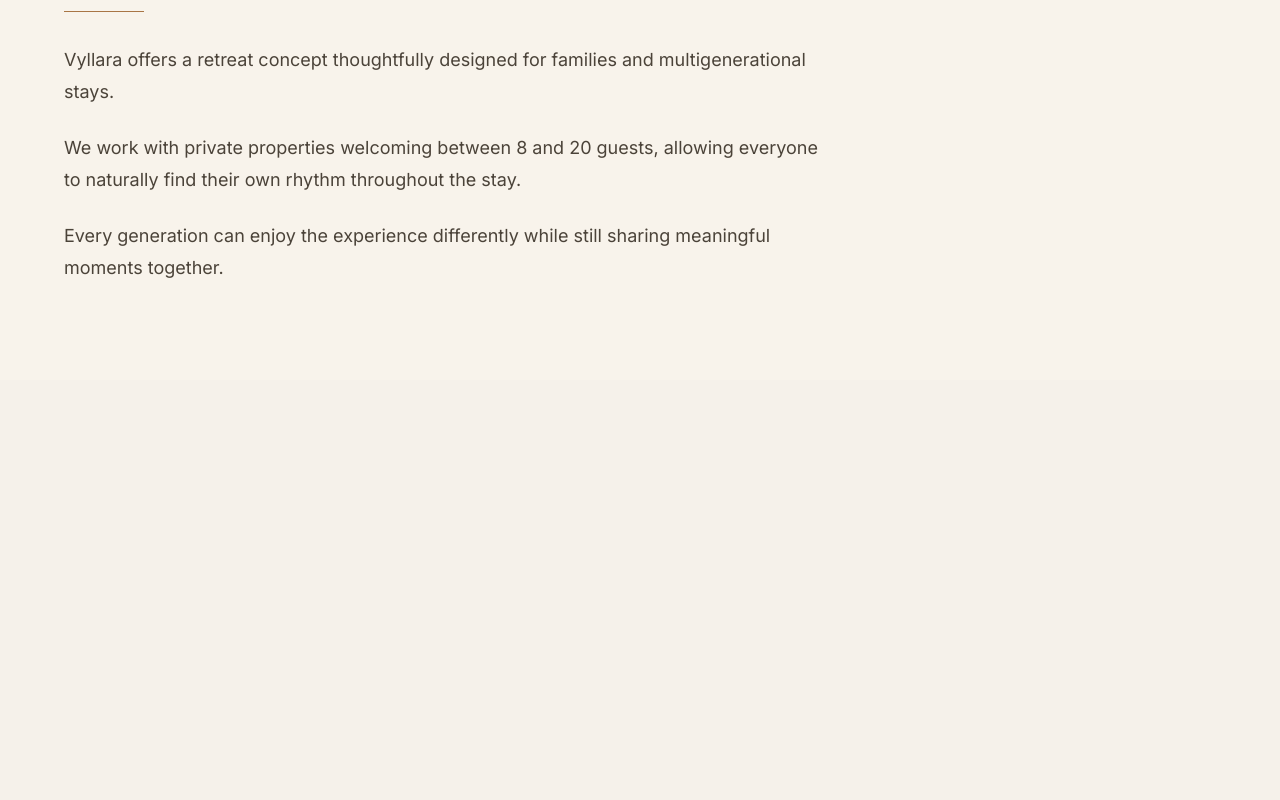
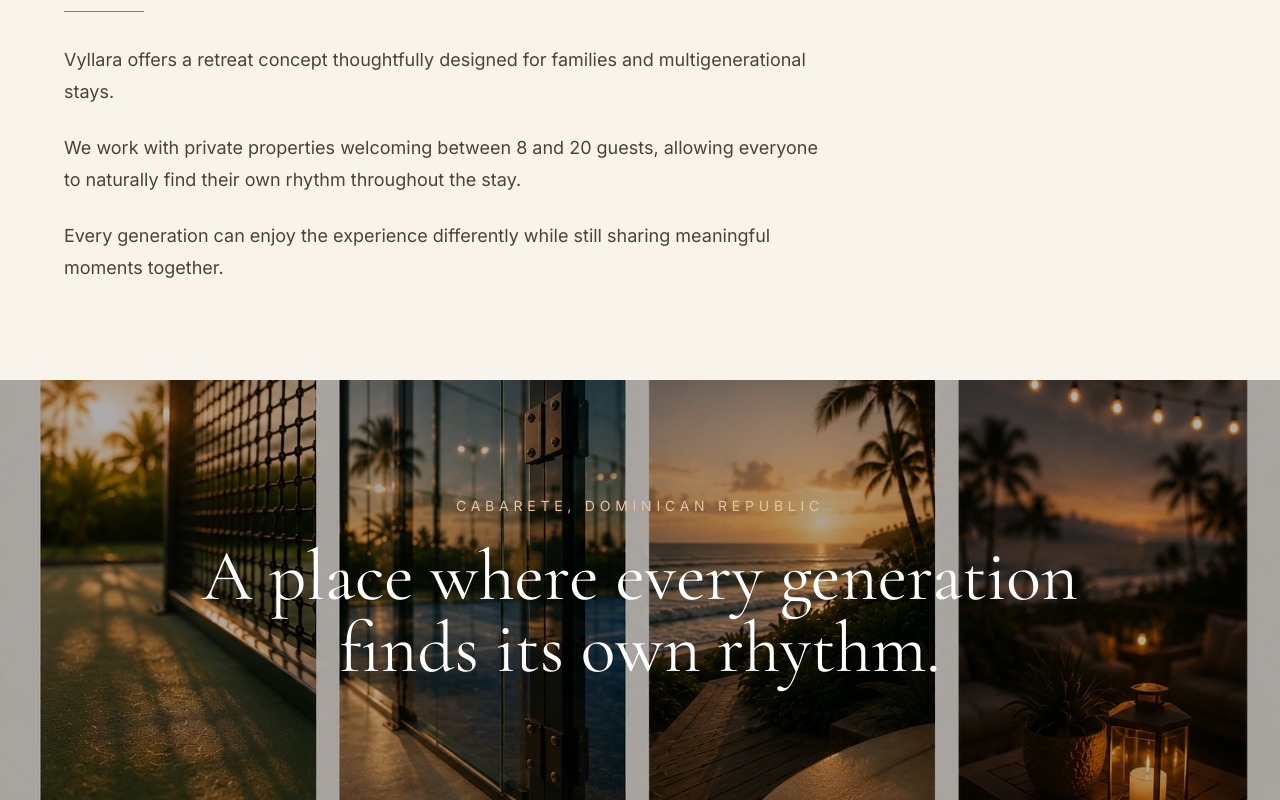
Before and after one commit to pbergeron05/vyllara-site2, a Next.js app: page /family-retreat in a window 1280 px wide. Shown: the part 953-1753 px from the top of the page. Before the commit the page ends 1333 px from the top, so only its background shows below. Built offline with nearby package versions, Linux system fonts and the light colour scheme.

Commit message:
Update page.tsx

```diff
--- a/src/app/family-retreat/page.tsx
+++ b/src/app/family-retreat/page.tsx
@@ -75,6 +75,24 @@
     </div>
   </div>
 </section>
+<section className="relative h-[420px] overflow-hidden">
+  <div className="absolute inset-0 bg-[url('/experience-section.jpeg')] bg-cover bg-center" />
+  <div className="absolute inset-0 bg-black/30" />
+
+  <div className="relative z-10 flex h-full items-center justify-center px-6 text-center">
+    <div className="max-w-5xl text-white">
+      <p className="mb-6 text-sm uppercase tracking-[0.34em] text-[#e8c69b]">
+        Cabarete, Dominican Republic
+      </p>
+
+      <h2 className="font-serif text-5xl leading-tight md:text-7xl">
+        A place where every generation
+        <br />
+        finds its own rhythm.
+      </h2>
+    </div>
+  </div>
+</section>
     </main>
   );
 }
```
